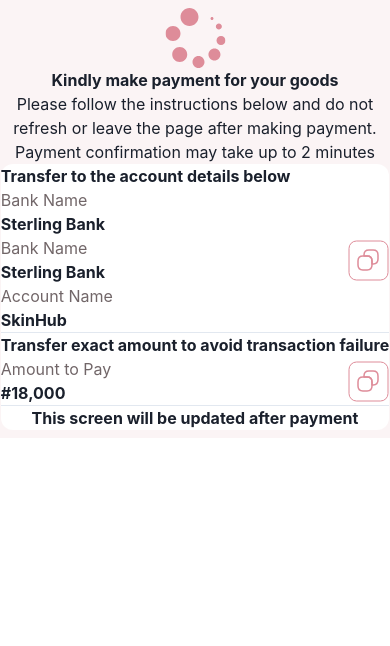
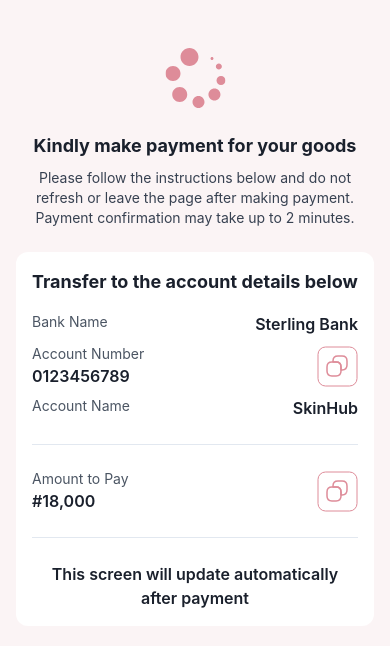
Before and after one commit to Oluwaseg/timbu-shop, a React app: page /payment in a window 390 px wide. Shown: the top 646 px of the page. Built offline with nearby package versions, Linux system fonts and the light colour scheme; the HTML template or start-up script is replaced by a standard one.

Commit message:
made few changes

```diff
--- a/src/components/Hero.jsx
+++ b/src/components/Hero.jsx
@@ -48,8 +48,8 @@
             <br className="block md:hidden" />
             both local and international brands
           </h1>
-          <div className="mt-6 overflow-x-auto">
-            <div className="flex gap-2 pb-1 w-max">
+          <div className="mt-6 ">
+            <div className="flex gap-2 pb-1 ">
               {categories.map((category) => (
                 <button
                   key={category.name}
--- a/src/components/Modal.jsx
+++ b/src/components/Modal.jsx
@@ -22,9 +22,9 @@
       id="modal-overlay"
       className="fixed inset-0 bg-black bg-opacity-50 flex items-center justify-center z-50"
     >
-      <div className="bg-[#FEFAFB] p-8 relative w-full sm:w-90 max-w-3xl min-h-screen overflow-y-auto sm:rounded-lg">
+      <div className="bg-[#FEFAFB] p-4 sm:p-8 relative w-full max-w-3xl min-h-screen overflow-y-auto sm:rounded-lg">
         <button
-          className="absolute top-4 right-4 text-gray-600"
+          className="absolute top-8 md:top-2 right-2 text-gray-600"
           onClick={onClose}
         >
           <MdClose size={24} />
--- a/src/components/Product.jsx
+++ b/src/components/Product.jsx
@@ -100,7 +100,7 @@
         </div>
       ) : (
         <>
-          <div className="p-4 bg-primary grid grid-cols-3 lg:px-16 sm:grid-cols-3 md:grid-cols-3 lg:grid-cols-5 gap-6">
+          <div className="p-4 bg-primary grid grid-cols-2 lg:px-16 sm:grid-cols-3 md:grid-cols-3 lg:grid-cols-5 gap-6">
             {products.map((product, index) => (
               <ProductCard key={index} product={product} />
             ))}
--- a/src/components/ProductCard.jsx
+++ b/src/components/ProductCard.jsx
@@ -16,23 +16,19 @@
   };
 
   return (
-    <div className="py-2 px-2 sm:p-4 flex flex-col justify-between h-full">
-      <NavLink to={`/products/${product.id}`} className="flex flex-col h-full">
+    <div className="max-w-full sm:max-w-screen-sm border border-gray-200 rounded-lg overflow-hidden">
+      <NavLink to={`/products/${product.id}`} className="flex flex-col">
         <div>
           <img
             src={product.image}
             alt={product.name}
-            className="w-full h-42 sm:h-60 object-cover mb-2 sm:mb-4"
+            className="w-full h-42 sm:h-60 object-cover mb-2"
           />
-          <h2 className="text-md sm:text-lg font-bold mb-1 sm:mb-2 header">
-            {product.name}
-          </h2>
-          <p className="text-xs sm:text-sm text-gray-600 header">
-            {product.category}
-          </p>
+          <h2 className="text-md sm:text-lg font-bold mb-1">{product.name}</h2>
+          <p className="text-xs sm:text-sm text-gray-600">{product.category}</p>
         </div>
       </NavLink>
-      <div className="flex justify-between items-end mt-2">
+      <div className="flex justify-between items-end p-2 sm:p-4">
         <p className="text-sm sm:text-lg font-semibold">₦{product.price}</p>
         <div className="flex items-center space-x-1 sm:space-x-2">
           <div
--- a/src/components/SecondProduct.jsx
+++ b/src/components/SecondProduct.jsx
@@ -65,7 +65,7 @@
 
 const Product2 = () => {
   return (
-    <div className="bg-primary p-4 grid grid-cols-3 lg:px-16 sm:grid-cols-3 md:grid-cols-3 lg:grid-cols-5 gap-6">
+    <div className="bg-primary p-4 grid grid-cols-2 lg:px-16 sm:grid-cols-3 md:grid-cols-3 lg:grid-cols-5 gap-6">
       {products.map((product, index) => (
         <ProductCard key={index} product={product} />
       ))}
--- a/src/pages/Payment.jsx
+++ b/src/pages/Payment.jsx
@@ -1,53 +1,67 @@
 import Loading from "../components/Loading";
 import Copy from "../components/Copy";
 
-export default function PaymetLoadModal() {
+export default function PaymentLoadModal() {
   return (
-    <div className="py-2 md:py-8 md:px-16 bg-[#FBF4F5] w-full h-full justify-center flex items-center">
-      <div className="flex flex-col items-center md:gap-8 md:w-3/4 ">
+    <div className="py-12 md:py-8 px-4 md:px-16 bg-[#FBF4F5] w-full h-full flex justify-center items-center">
+      <div className="flex flex-col items-center gap-6 w-full max-w-xl">
         <Loading />
-        <div className="flex flex-col text-center md:gap-5">
-          <p className="font-bold">Kindly make payment for your goods</p>
-          <p>
+
+        <div className="text-center">
+          <p className="font-bold text-lg md:text-xl">
+            Kindly make payment for your goods
+          </p>
+          <p className="text-sm md:text-base text-gray-700 mt-2">
             Please follow the instructions below and do not refresh or leave the
             page after making payment. Payment confirmation may take up to 2
-            minutes
+            minutes.
           </p>
         </div>
-        <div className="bg-white flex flex-col md:w-4/5 md:gap-8 rounded-xl md:px-8 md:pt-8 md:pb-4">
-          <p className="font-bold">Transfer to the account details below </p>
-          <div className="flex flex-col md:gap-4">
-            <p className="text-[#332427B2]">Bank Name</p>
-            <p className="font-bold">Sterling Bank</p>
-          </div>
-          <div className="flex justify-between items-center">
-            <div className="flex flex-col md:gap-4">
-              <p className="text-[#332427B2]">Bank Name</p>
-              <p className="font-bold">Sterling Bank</p>
+
+        <div className="bg-white rounded-xl p-4 md:p-8 w-full">
+          <p className="font-bold text-lg md:text-xl mb-4">
+            Transfer to the account details below
+          </p>
+
+          <div className="flex flex-col gap-2 md:gap-4">
+            <div className="flex justify-between">
+              <p className="text-sm md:text-base text-gray-600">Bank Name</p>
+              <p className="font-semibold">Sterling Bank</p>
             </div>
-            <Copy />
-          </div>
-          <div className="flex flex-col md:gap-4">
-            <p className="text-[#332427B2]">Account Name</p>
-            <p className="font-bold">SkinHub</p>
-          </div>
-          <hr />
-          <div>
-            <p className="font-bold">
-              Transfer exact amount to avoid transaction failure
-            </p>
+
             <div className="flex justify-between items-center">
-              <div className="flex flex-col md:gap-4">
-                <p className="text-[#332427B2]">Amount to Pay</p>
-                <p className="font-bold">#18,000</p>
+              <div className="flex flex-col">
+                <p className="text-sm md:text-base text-gray-600">
+                  Account Number
+                </p>
+                <p className="font-semibold">0123456789</p>
               </div>
               <Copy />
             </div>
+
+            <div className="flex justify-between">
+              <p className="text-sm md:text-base text-gray-600">Account Name</p>
+              <p className="font-semibold">SkinHub</p>
+            </div>
+
+            <hr className="my-4" />
+
+            <div className="flex justify-between items-center">
+              <div className="flex flex-col">
+                <p className="text-sm md:text-base text-gray-600">
+                  Amount to Pay
+                </p>
+                <p className="font-semibold">#18,000</p>
+              </div>
+              <Copy />
+            </div>
+
+            <hr className="my-4" />
+
+            <p className="font-semibold text-center">
+              This screen will update automatically after payment
+            </p>
           </div>
-          <hr />
-          <p className="font-bold text-center">
-            This screen will be updated after payment
-          </p>
         </div>
       </div>
     </div>
--- a/src/pages/Product.jsx
+++ b/src/pages/Product.jsx
@@ -355,9 +355,7 @@
               />
               <div className="flex flex-col flex-grow">
                 <p className="font-semibold text-lg">{product.name}</p>
-                <p className="text-sm text-gray-500">
-                  {product.description || "No description available"}
-                </p>
+                {/* <p className="text-sm text-gray-500"></p> */}
                 <div className="flex items-center mt-2">
                   <div className="hidden sm:block border-2 border-[#de8c99] rounded-full">
                     <button
```
Also changed, not shown: src/pages/Cart.jsx (+99 -0 lines).
